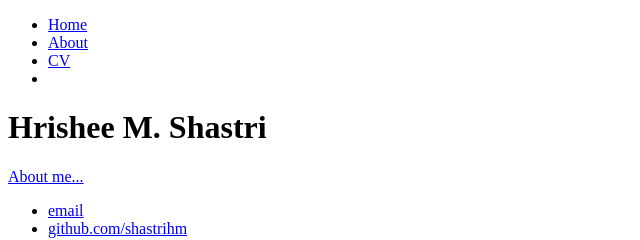
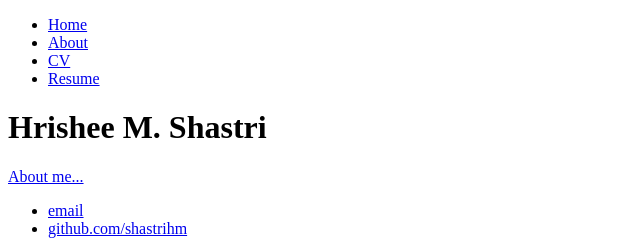
Before and after one commit to shastrihm/shastrihm.github.io, a plain HTML site: page index.html in a window 1280 px wide. Shown: the full height of the page, 0-640 px from the left. Drawn offline with Linux system fonts and the light colour scheme.

Commit message:
Update index.html
added option for resume section

```diff
--- a/index.html
+++ b/index.html
@@ -11,7 +11,7 @@
         		<li><a href="/">Home</a></li>
 	        	<li><a href="/about">About</a></li>
         		<li><a href="/cv">CV</a></li>
-        		<li><a href="/blog"></a></li>
+        		<li><a href="/resume">Resume</a></li>
     		</ul>
 		</nav>
 		<div class="container">
```
